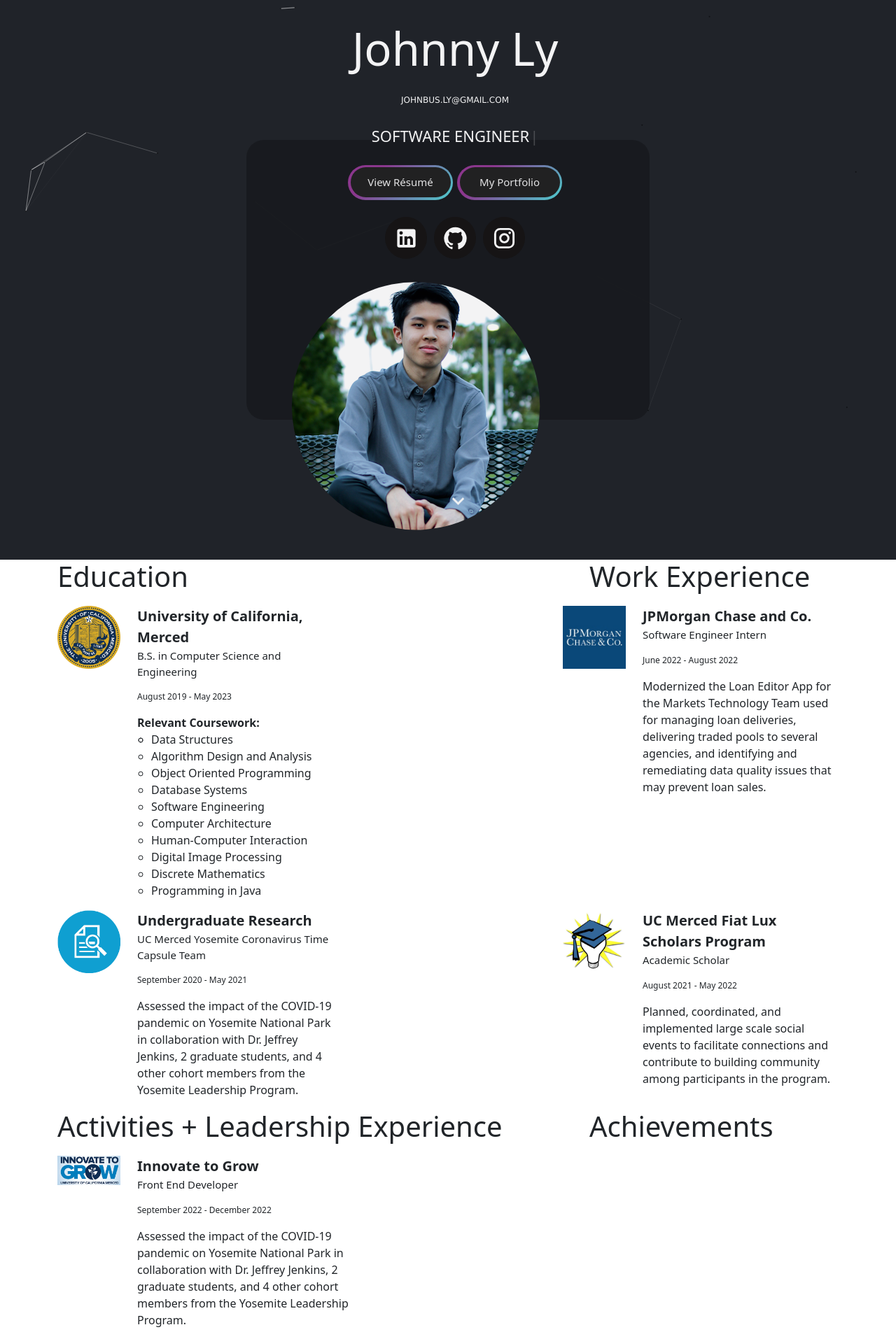
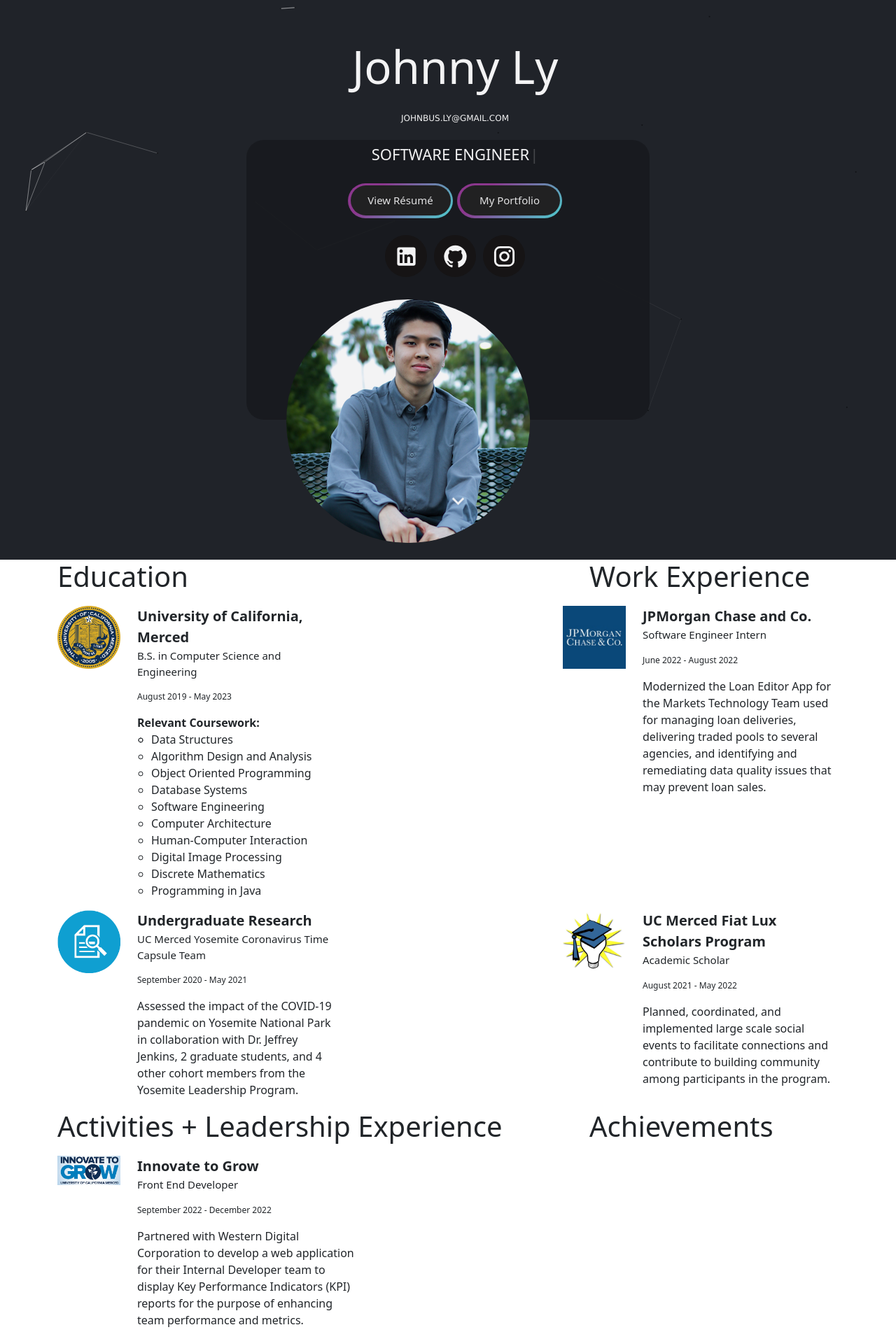
Before and after one commit to LyJohnny/react-personalwebsite, a React (Create React App) app: page / in a window 1280 px wide. Shown: the top 1914 px of the page at 70% size. Built offline with nearby package versions, Linux system fonts and the light colour scheme.

Commit message:
Updated portrait clip path and added padding to both col for home container

```diff
--- a/src/components/About.jsx
+++ b/src/components/About.jsx
@@ -103,9 +103,9 @@ const About = forwardRef((props,ref) => {
         <b style={{fontSize: "20px"}}> Innovate to Grow </b>
         <p style={{fontSize: "15px"}}> Front End Developer </p>
         <p style={{fontSize: "12px"}}> September 2022 - December 2022 </p>
-        <p>Assessed the impact of the COVID-19 pandemic on Yosemite National Park in
-           collaboration with Dr. Jeffrey Jenkins, 2 graduate students, and 4 other cohort members
-           from the Yosemite Leadership Program.</p>
+        <p>Partnered with Western Digital Corporation to develop a web application for their Internal Developer team to display Key Performance Indicators (KPI)
+         reports for the purpose of enhancing team performance and metrics.
+        </p>
         </Col>
         <Col lg></Col>
         {/* Empty column to separate two columns */}
--- a/src/components/Home.jsx
+++ b/src/components/Home.jsx
@@ -3,13 +3,12 @@ import { GitHub, LinkedIn, Instagram } from "@mui/icons-material";
 import KeyboardArrowDownIcon from "@mui/icons-material/KeyboardArrowDown";
 import React, { useRef } from "react";
 import "./styles/Home.scss";
-import portrait from "./assets/portrait.png";
+import portrait from "./assets/portrait1.png";
 import resume from "./assets/Johnny_Ly_Résumé_.pdf";
 import ParticleBackground from "./ParticleBackground";
 import Container from "react-bootstrap/Container";
 import Row from "react-bootstrap/Row";
 import Col from "react-bootstrap/Col";
-import Typical from "react-typical";
 import "bootstrap/dist/js/bootstrap.min.js";
 import ResumeModal from "./modal";
 import Tooltip from "react-bootstrap/Tooltip";
@@ -40,7 +39,7 @@ const Home = ({ aboutRef, portfolioRef }) => {
         <div className="home__content">
           <Container>
             <Row>
-              <Col>
+              <Col className="infoCol">
                 <div className="text">
                   <div className="row d-flex text-center justify-content-center mt-5">
                     <h1>Johnny Ly </h1>
@@ -155,7 +154,7 @@ const Home = ({ aboutRef, portfolioRef }) => {
                 </div>
               </Col>
 
-              <Col>
+              <Col className="portraitCol">
                 {/* PORTRAIT  */}
                 <div className="home__img">
                   <img src={portrait} alt="" />
--- a/src/components/styles/Home.scss
+++ b/src/components/styles/Home.scss
@@ -80,15 +80,25 @@
 
 
 .home__img {
-	width: 350px;
+	width: 312px;
 	display:flex;
 	justify-content: center;
 	align-items: center;
 	position: relative;
 
-    clip-path: circle(45% at 50% 45%); // to make your portrait.png file cropped to circle
+
+    clip-path: circle(50% at 50% 50%); // to make your portrait.png file cropped to circle
 }
 
+.infoCol{
+	padding-left: 20px;
+	padding-right: 20px;
+}
+.portraitCol{
+	padding-left: 20px;
+	padding-right: 20px;
+
+}
 
 // Media Query for when decreasing screen size to tablet level (wider width)
 @media (max-width: 1200px) {
@@ -142,7 +152,7 @@
 .hiddenArrow{
 	opacity: 0;
 	transition: all 1s;
-	transition-delay: 3s;
+	transition-delay: 3.5s;
 }
 .arrowDown{
 
```
Also changed, not shown: src/components/assets/portrait1.png (added).
